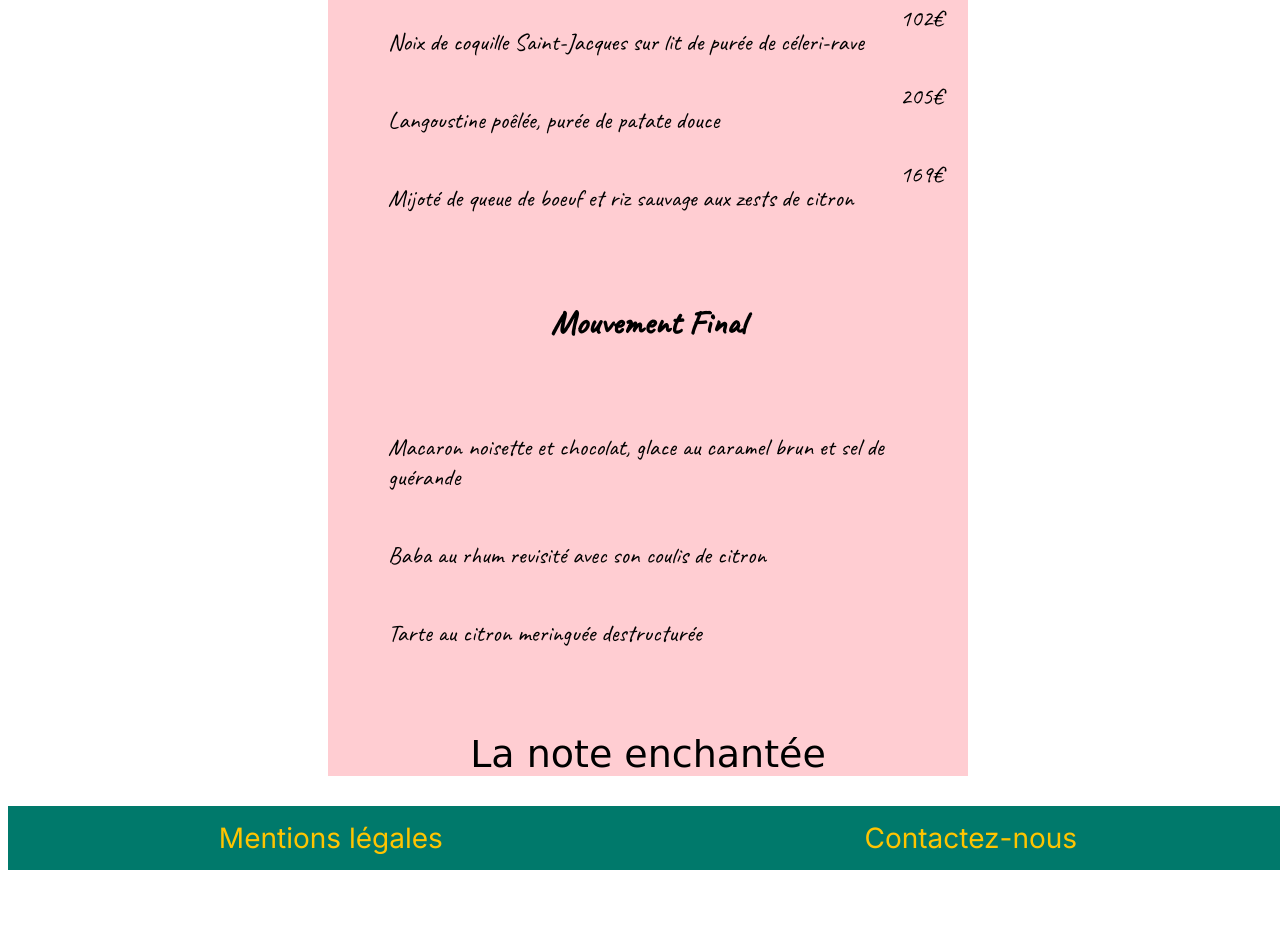
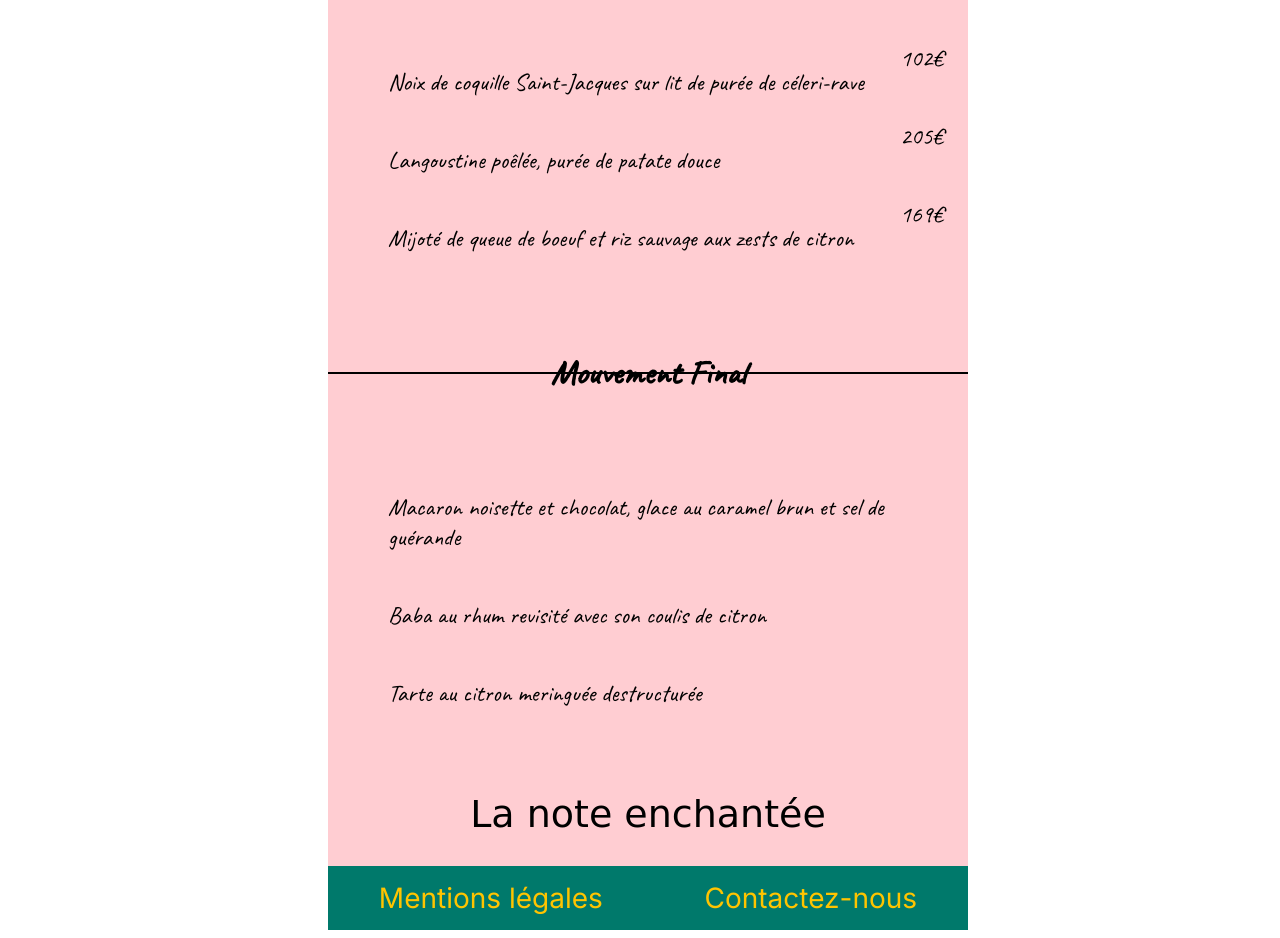
Before and after one commit to mtardif45/Projet3, a plain HTML site: page page1.html in a window 1280 px wide. Shown: the part 956-1894 px from the top of the page. Before the commit the page ends 1834 px from the top, so only its background shows below. Drawn offline with Linux system fonts and the light colour scheme; a web font is replaced by a local one.

Commit message:
avant rdv mentor pour point

```diff
--- a/page1.html
+++ b/page1.html
@@ -18,9 +18,9 @@
     <div id="name"> ohmyfood </div>
   </header>
 <h1>La note enchantée </h1>
-  <main>
+  <div class="main1">
     <h2>La note enchantée </h2>
-    <h3 class="hr"> Prélude </h3>
+    <h3 class="subtitle"> <span> Prélude </span></h3>
     <div class="menu">
       <div class="plats">
         <p>Ravioles de foie gras accompagnées de leur crème à la truffe</p>
@@ -42,7 +42,7 @@
       <div class="prix">105€</div>
     </div>
 
-    <h3 class="hr">Point d'Orgue</h3>
+    <h3 class="subtitle"><span>Point d'Orgue</span></h3>
     <div class="menu">
       <div class="plats">
       <p>Noix de coquille Saint-Jacques sur lit de purée de céleri-rave</p>
@@ -58,7 +58,7 @@
     <div class="prix">169€</div>
   </div>
 
-    <h3 class="hr">Mouvement Final</h3>
+    <h3 class="subtitle"><span>Mouvement Final</span></h3>
     <div class="menu">
       <div class="plats">
       <p>Macaron noisette et chocolat, glace au caramel brun et sel de guérande</p>
@@ -73,11 +73,11 @@
 
     <div class="menufin">La note enchantée</h2>
 
-  </main>
+  </div>
 
   <footer>
-    <p class="mentions"> Mentions légales </p>
-    <p class="contact"> Contactez-nous </p>
+    <p class="mentions"><a href="mentions.html" title="Mentions"> Mentions légales</a></p>
+    <p class="contact"><a href="contact.html" title="Contact"> Contactez-nous </a></p>
   </footer>
 
 </body>
--- a/style.css
+++ b/style.css
@@ -19,6 +19,11 @@ header {
 }
 
 /*les 4 menus sur la page principale*/
+main {
+  width: 60%;
+  margin: auto;
+}
+
 .menu {
   width: 60%;
   display: flex;
@@ -67,7 +72,7 @@ a {
 }
 
 /*page 1 */
-main {
+.main1 {
   color: black;
   background-color: #ffcdd2;
   width: 50%;
@@ -88,10 +93,30 @@ h2{
 
 h3 {
   font-family: 'Caveat', cursive, Verdana;
-  text-align: center;
   font-size: 34px;
 }
 
+.subtitle {
+  text-align: center;
+  position: relative;
+}
+
+.subtitle:before {
+  content:"";
+  left: 0;
+  right: 0;
+  background: black;
+  height: 2px;
+  position: absolute;
+  top: calc(50% - 1px);
+}
+
+.subtitle span {
+  display: inline-block;
+  padding: 10px 40px;
+  position: relative;
+  z-index: 1;
+}
 
 .menu {
   width: 100%;
```
